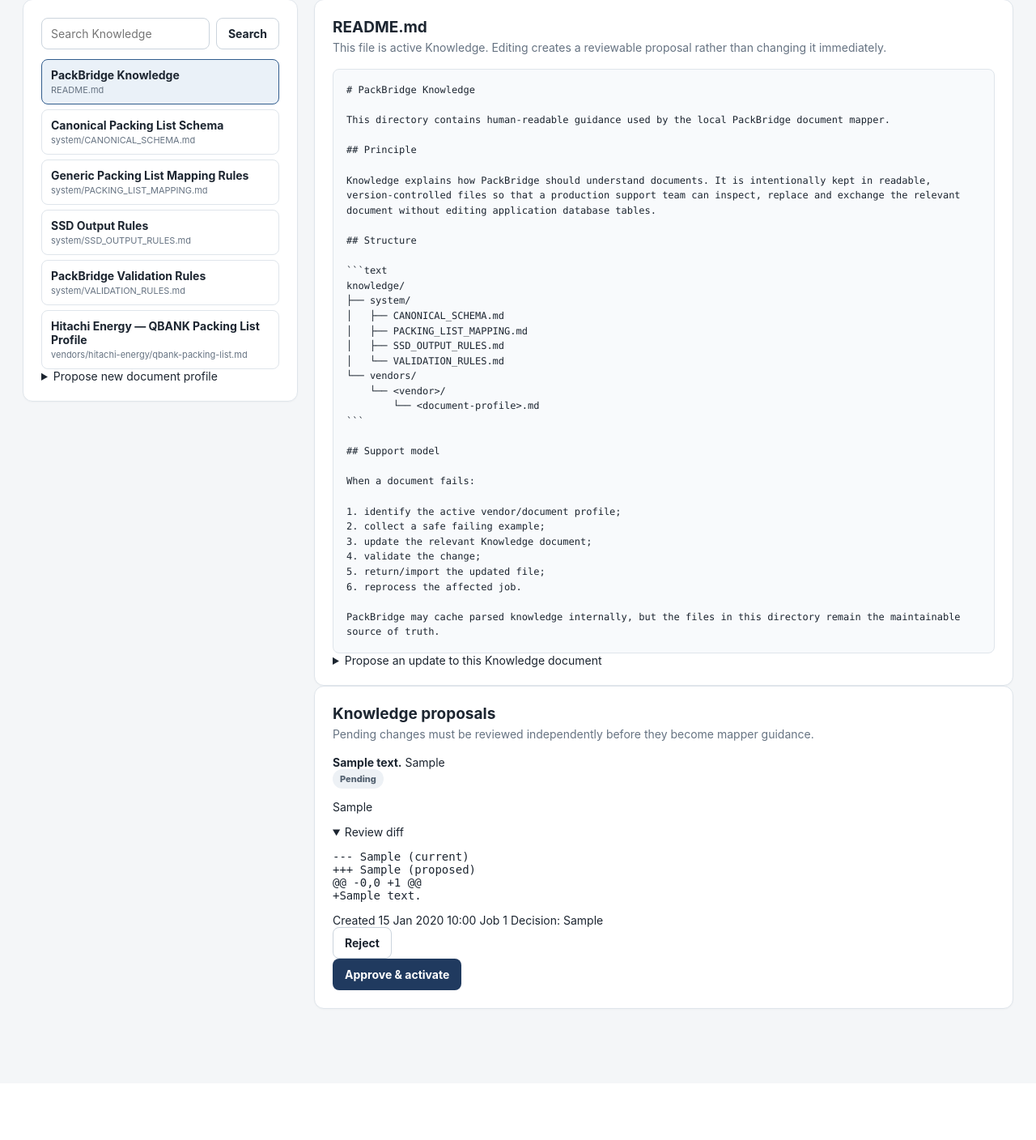
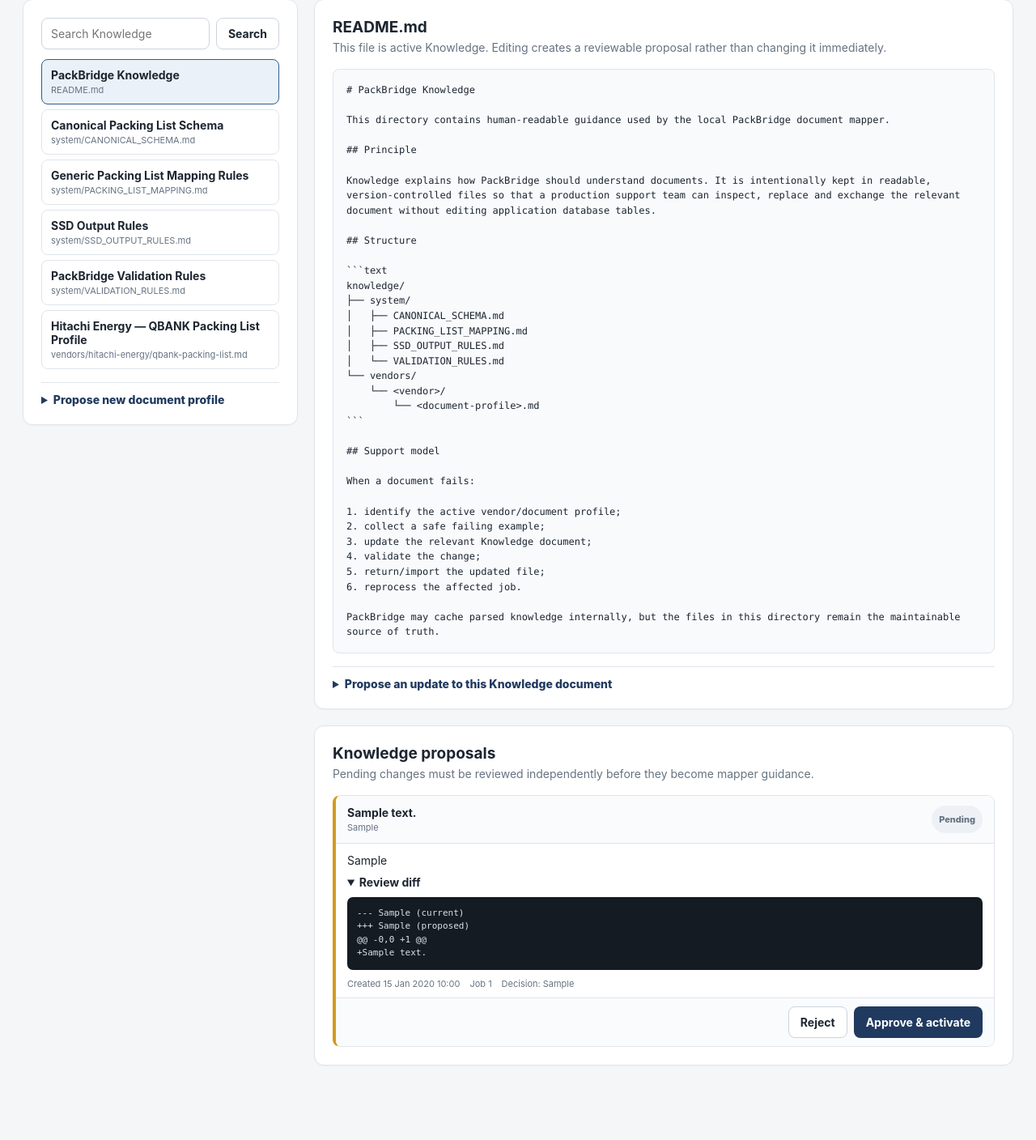
Before and after one commit to zageabb/PackBridge, a Flask app: page /knowledge/ in a window 1280 px wide. Shown: the part 239-1647 px from the top of the page at 81% size. Before the commit the page ends 1487 px from the top, so only its background shows below. Run offline with Flask 3, Linux system fonts and the light colour scheme; tables that the repository leaves empty hold one stand-in row (values such as "Sample post").

Commit message:
style: add governed knowledge learning UI

```diff
--- a/packbridge/static/css/app.css
+++ b/packbridge/static/css/app.css
@@ -1156,3 +1156,124 @@ body.resizing-assistant {
   padding: 6px 9px;
   font-size: 11px;
 }
+
+
+/* Governed Knowledge learning */
+.knowledge-main {
+  display: grid;
+  gap: 20px;
+  min-width: 0;
+}
+.knowledge-new-profile,
+.knowledge-edit-panel {
+  margin-top: 16px;
+  border-top: 1px solid var(--line);
+  padding-top: 12px;
+}
+.knowledge-new-profile summary,
+.knowledge-edit-panel summary {
+  cursor: pointer;
+  font-weight: 800;
+  color: var(--accent);
+}
+.knowledge-proposal-form {
+  display: grid;
+  gap: 12px;
+  margin-top: 12px;
+}
+.knowledge-proposal-form label {
+  display: grid;
+  gap: 5px;
+  font-weight: 700;
+}
+.knowledge-proposal-form textarea {
+  font-family: ui-monospace, SFMono-Regular, Menlo, Consolas, monospace;
+  line-height: 1.45;
+  resize: vertical;
+}
+.knowledge-proposal-actions {
+  display: flex;
+  justify-content: space-between;
+  gap: 14px;
+  align-items: center;
+}
+.knowledge-proposal-actions span {
+  color: var(--muted);
+  font-size: 12px;
+}
+.knowledge-proposal-list {
+  display: grid;
+  gap: 12px;
+}
+.knowledge-proposal-card {
+  border: 1px solid var(--line);
+  border-left: 4px solid var(--line-strong);
+  border-radius: 9px;
+  overflow: hidden;
+  background: #fff;
+}
+.knowledge-proposal-card.status-pending {
+  border-left-color: #d49a1f;
+}
+.knowledge-proposal-card.status-applied {
+  border-left-color: var(--success);
+}
+.knowledge-proposal-card.status-rejected {
+  border-left-color: #8b96a3;
+}
+.knowledge-proposal-heading {
+  display: flex;
+  justify-content: space-between;
+  gap: 16px;
+  padding: 12px 14px;
+  background: #fafbfd;
+  border-bottom: 1px solid var(--line);
+}
+.knowledge-proposal-heading > div {
+  display: grid;
+  gap: 3px;
+}
+.knowledge-proposal-heading span {
+  color: var(--muted);
+  font-size: 11px;
+}
+.knowledge-proposal-reason {
+  margin: 12px 14px 0;
+  color: var(--text);
+}
+.knowledge-proposal-card details {
+  padding: 10px 14px;
+}
+.knowledge-proposal-card details summary {
+  cursor: pointer;
+  font-weight: 700;
+}
+.knowledge-diff {
+  margin: 10px 0 0;
+  padding: 12px;
+  border-radius: 7px;
+  background: #151b23;
+  color: #d9e2ec;
+  white-space: pre-wrap;
+  word-break: break-word;
+  font-size: 11px;
+  line-height: 1.5;
+  overflow: auto;
+  max-height: 420px;
+}
+.knowledge-proposal-meta {
+  display: flex;
+  flex-wrap: wrap;
+  gap: 12px;
+  padding: 0 14px 10px;
+  color: var(--muted);
+  font-size: 11px;
+}
+.knowledge-proposal-buttons {
+  display: flex;
+  justify-content: flex-end;
+  gap: 8px;
+  padding: 10px 14px;
+  border-top: 1px solid var(--line);
+  background: #fafbfd;
+}
```
